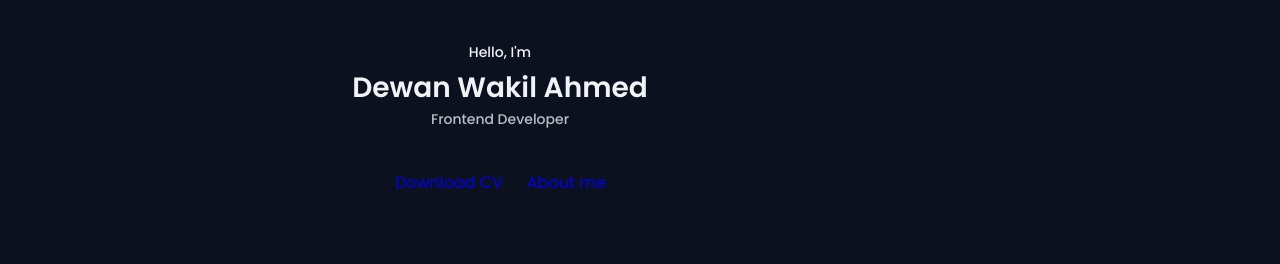
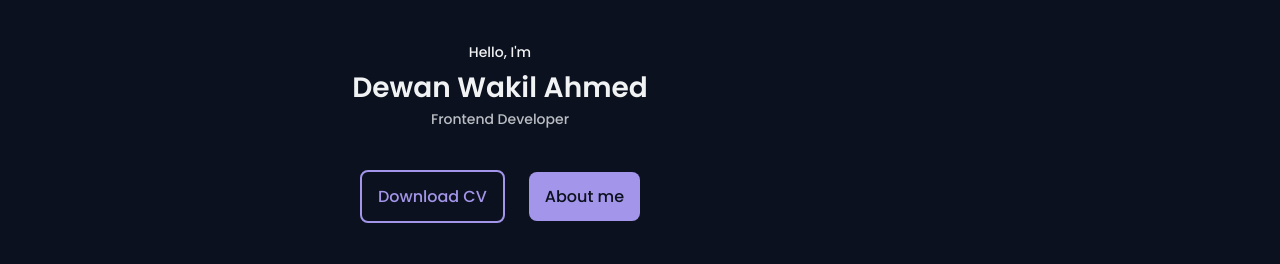
Before and after one commit to dewanwakilahmed/personal-site, a plain HTML site: page index.html in a window 1280 px wide. Shown: the part 62-326 px from the top of the page. Drawn offline with nearby package versions, Linux system fonts and the light colour scheme.

Commit message:
Buttons CSS & Changed Favicon

```diff
--- a/assets/css/styles.css
+++ b/assets/css/styles.css
@@ -333,6 +333,26 @@ img {
 }
 
 /* ============ BUTTONS ============ */
+.button {
+  display: inline-block;
+  background-color: var(--first-color);
+  color: var(--body-color);
+  padding: 0.75rem 1rem;
+  border-radius: 0.5rem;
+  font-weight: var(--font-medium);
+  transition: 0.4s;
+}
+
+.button:hover {
+  background-color: var(--first-color-alt);
+  color: var(--body-color);
+}
+
+.button--ghost {
+  background-color: transparent;
+  border: 2px solid var(--first-color);
+  color: var(--first-color);
+}
 
 /* ============ ABOUT ============ */
 
--- a/index.html
+++ b/index.html
@@ -7,8 +7,9 @@
 
     <!-- =================== FAVICON =================== -->
     <link
-      href="https://unpkg.com/boxicons@2.1.2/css/boxicons.min.css"
-      rel="stylesheet"
+      rel="shortcut icon"
+      href="./assets/img/favicon.png"
+      type="image/x-icon"
     />
 
     <!-- =================== BOXICONS =================== -->
```
